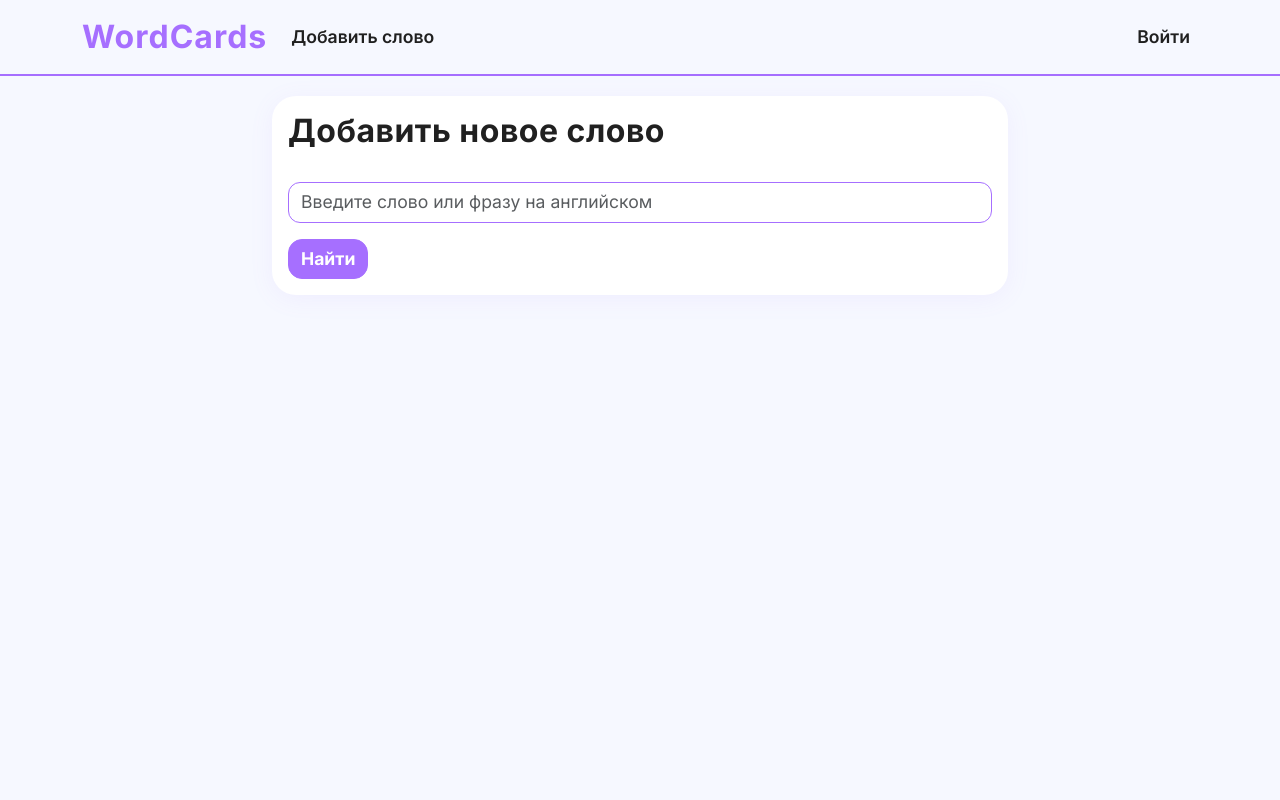
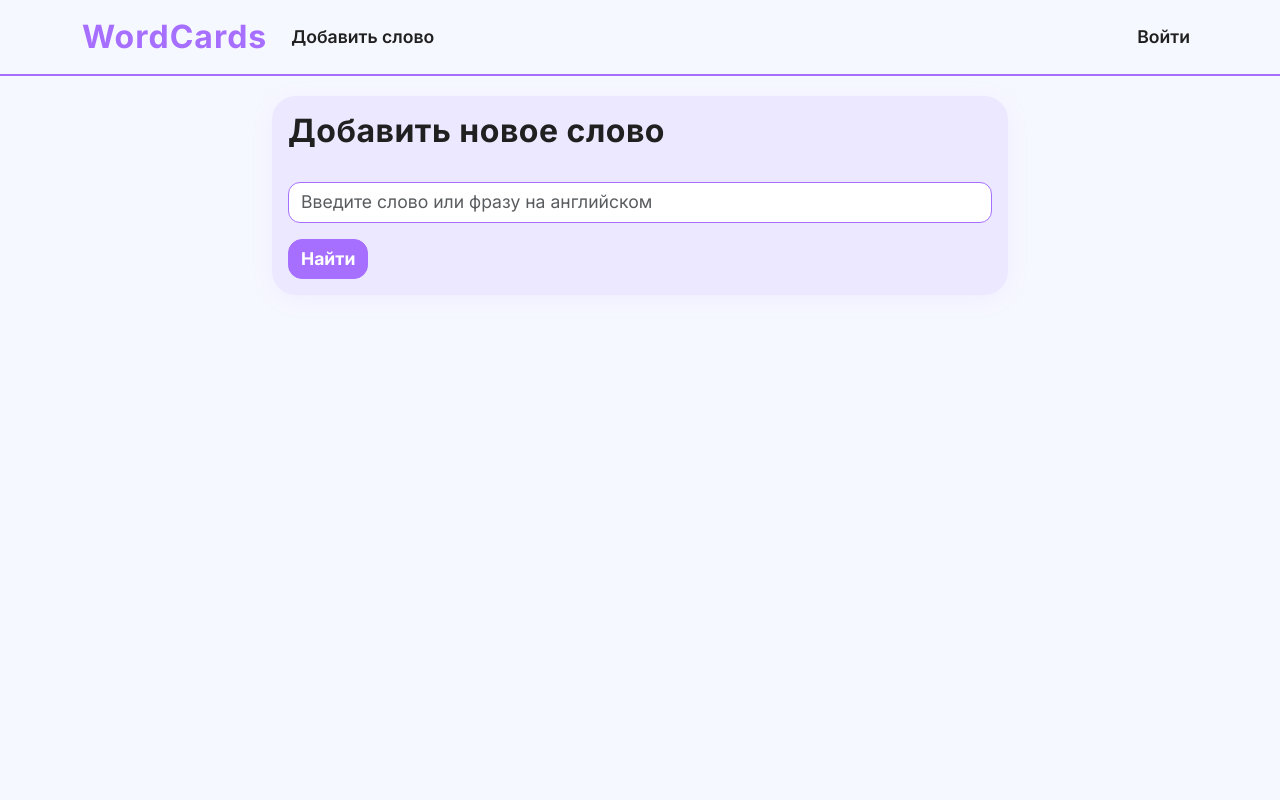
Before and after one commit to nylinary/wordcard, a Django app: page /words/ in a window 1280 px wide. Run offline with Django 5.2, Linux system fonts and the light colour scheme; some web fonts are replaced.

Commit message:
fix: update brand card colors for improved styling consistency

```diff
--- a/static/core/css/main.css
+++ b/static/core/css/main.css
@@ -4,7 +4,8 @@
     --brand-orange: #FF7B01;
     --brand-black: #202020;
     --brand-bg: #F6F8FF;
-    --brand-card: #fff;
+    --brand-card-light: #fff;
+    --brand-card-medium: #EBE8FF;
     --brand-muted: #E6E6F7;
     --brand-font: 'Anybody', 'Inter', Arial, sans-serif;
     --xs-fs: 0.8rem;
@@ -51,11 +52,19 @@ body {
 }
 
 .word-card, .card {
-    background: var(--brand-card);
     border-radius: 24px;
     box-shadow: 0 4px 24px rgba(166,111,255,0.08);
     border: none;
 }
+
+.card {
+    background-color: var(--brand-card-medium);
+}
+
+.card .word-card {
+    background-color: var(--brand-card-light);
+}
+
 .card-header {
     background: transparent;
     border-bottom: none;
@@ -114,11 +123,11 @@ body {
     border-radius: 24px !important;
     border: none;
     margin-bottom: 18px;
-    background: var(--brand-card);
+    background: var(--brand-card-light);
 }
 .accordion-button {
     border-radius: 24px !important;
-    background: var(--brand-card);
+    background: var(--brand-card-light);
     color: var(--brand-black);
     font-weight: 700;
     font-family: var(--brand-font);
```
